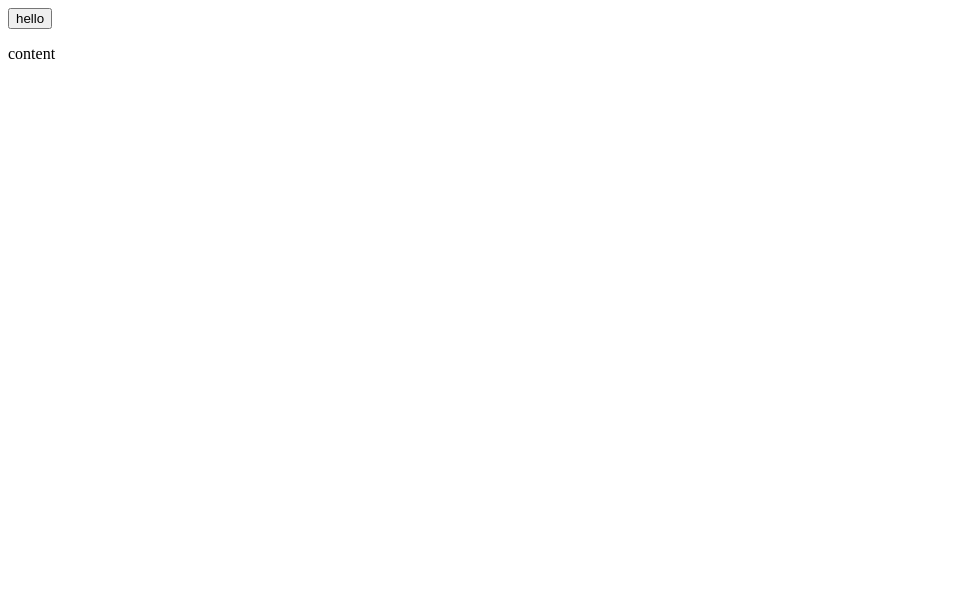
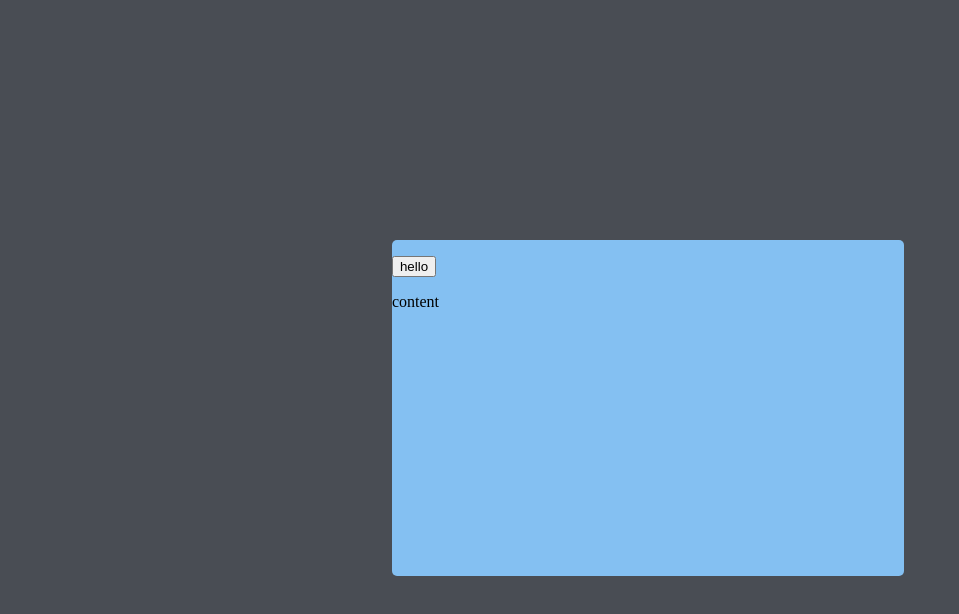
Before and after one commit to malicolm/laughing-umbrella, a website: page public/index.html in a window 1280 px wide. Shown: the whole page, without its empty margins (0-959 px from the left). Drawn offline with nearby package versions, Linux system fonts and the light colour scheme.

Commit message:
add styles

```diff
--- a/public/index.css
+++ b/public/index.css
@@ -1,5 +1,28 @@
-.myClass{
-    background-color: red;
-    height: 100px;
-    width: 100px;
+.myClass {
+  background-color: red;
+  height: 100px;
+  width: 100px;
 }
+
+html {
+  background-color: #494d54;
+  margin: 0;
+  padding: 0;
+}
+
+.main-container {
+  display: flex;
+  flex-direction: column;
+  height: 100vh;
+  width: 100vw;
+  align-items: center;
+  justify-content: center;
+}
+
+.person-card {
+  width: 40.011160714285715vw;
+  height: 41.922695738354804vh;
+
+  background: #84c0f2;
+  border-radius: 5px;
+}
--- a/public/index.html
+++ b/public/index.html
@@ -1,9 +1,9 @@
 <html lang="en">
 
 <head>
-    <link rel="stylesheet" href="./index.css">
-    <meta charset="UTF-8">
-    <meta name="viewport" content="width=device-width, initial-scale=1.0">
+    <link rel="stylesheet" href="./index.css" />
+    <meta charset="UTF-8" />
+    <meta name="viewport" content="width=device-width, initial-scale=1.0" />
     <title>Document</title>
 </head>
 
@@ -11,50 +11,50 @@
     <script src="https://unpkg.com/axios/dist/axios.min.js"></script>
     <script>
         const handleGetRandomUser = async () => {
-            const response = await axios.get('https://randomuser.me/api/')
-            const username = response.data.login.username
+            const response = await axios.get("https://randomuser.me/api/");
+            const username = response.data.login.username;
             const generatedUser = {
                 gender: response.data.gender,
                 firstName: response.data.name.first,
                 lastName: response.data.name.last,
                 email: response.data.email,
                 age: response.data.dob.age,
-            }
+            };
             //can append text from here
             //using create eleent
-            console.log(generatedUser, "gen user")
-            return generatedUser
-        }
+            console.log(generatedUser, "gen user");
+            return generatedUser;
+        };
 
         const populateText = async () => {
-            await handleGetRandomUser()
-            let ele = document.getElementById('container');
-            ele.innerHTML += 'firstName';
-        }
+            await handleGetRandomUser();
+            let ele = document.getElementById("container");
+            ele.innerHTML += "firstName";
+        };
 
-
-
-        window.addEventListener('DOMContentLoaded', (event) => {
+        window.addEventListener("DOMContentLoaded", (event) => {
             contentLoaded();
         });
         function contentLoaded() {
-            document.getElementById("malcbutton").addEventListener("click", populateText, false);
+            document
+                .getElementById("malcbutton")
+                .addEventListener("click", populateText, false);
         }
     </script>
 
-    <p>
+    <div class="main-container">
 
-        <button id="malcbutton" type="button">hello</button>
+        <div class="person-card">
 
-
-    </p>
-    <div id="container">
         <p>
-            content
+            <button id="malcbutton" type="button">hello</button>
         </p>
+        <div id="container">
+            <p>content</p>
+        </div>
+        </div>
 
     </div>
-
 </body>
 
 </html>
```
